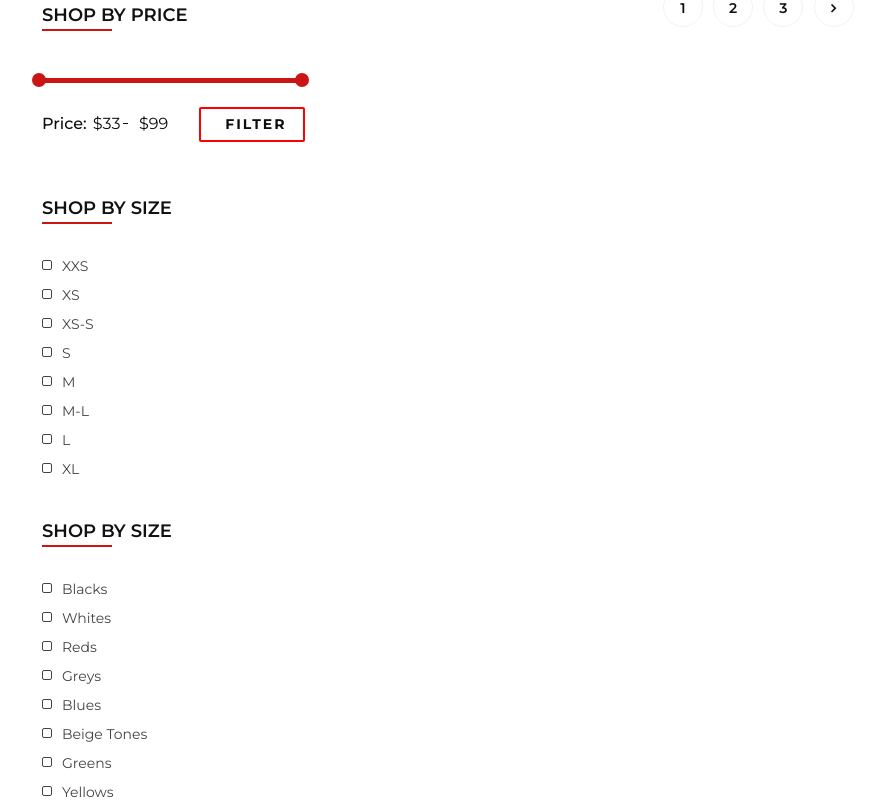
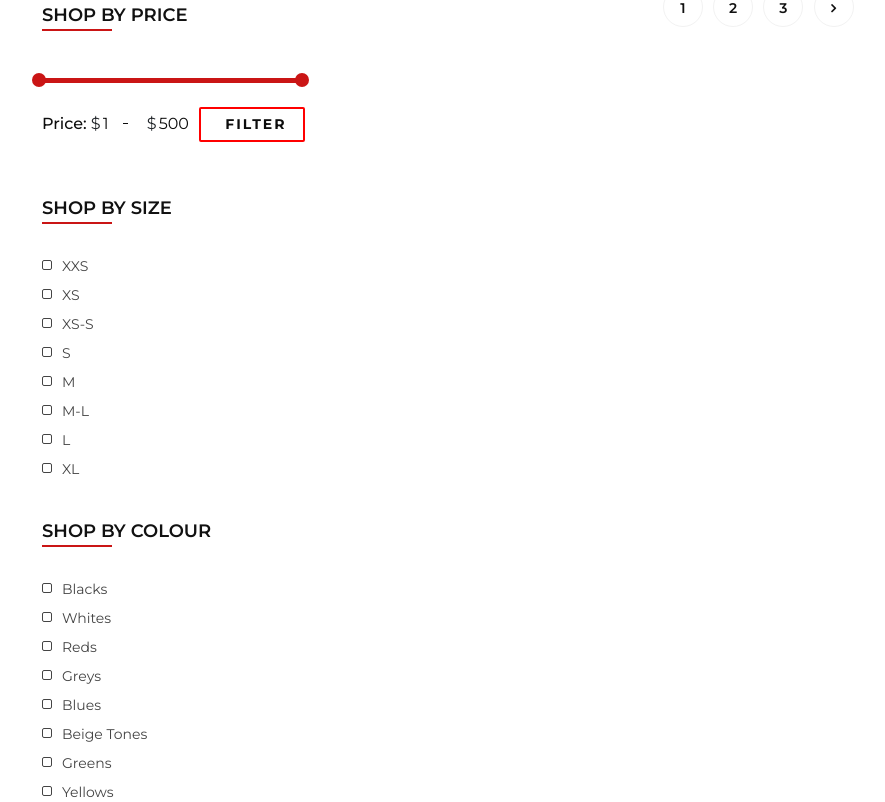
Before and after one commit to laercioigorps/ecommerce, a Django app: template ecommerce/shop/templates/shop/genre_page.html in a window 1280 px wide. Shown: the part 735-1537 px from the top of the page, without its empty margins (28-913 px from the left). Run offline with Django 4.2, Linux system fonts and the light colour scheme; the template is opened without the code that fills it: most values are stand-ins (such as "Sample title", 1, 10 or a date in 2020); some libraries are stand-ins or nearby versions.

Commit message:
update sidebar

```diff
--- a/ecommerce/shop/static/shop/js/main.js
+++ b/ecommerce/shop/static/shop/js/main.js
@@ -184,12 +184,12 @@ Created: Colorib
     max: maxPrice,
     values: [minPrice, maxPrice],
     slide: function (event, ui) {
-        minamount.val('$' + ui.values[0]);
-        maxamount.val('$' + ui.values[1]);
+        minamount.val(ui.values[0]);
+        maxamount.val(ui.values[1]);
         }
     });
-    minamount.val('$' + rangeSlider.slider("values", 0));
-    maxamount.val('$' + rangeSlider.slider("values", 1));
+    minamount.val(rangeSlider.slider("values", 0));
+    maxamount.val(rangeSlider.slider("values", 1));
 
     /*------------------
 		Single Product
--- a/ecommerce/shop/templates/shop/sidebar.html
+++ b/ecommerce/shop/templates/shop/sidebar.html
@@ -93,22 +93,23 @@
             </div>
         </div>
     </div>
+    <form id='myform'>
         <div class="sidebar__filter">
             <div class="section-title">
                 <h4>Shop by price</h4>
             </div>
             <div class="filter-range-wrap">
                 <div class="price-range ui-slider ui-corner-all ui-slider-horizontal ui-widget ui-widget-content"
-            data-min="33" data-max="99"></div>
+                data-min="1" data-max="500"></div>
                 <div class="range-slider">
                     <div class="price-input">
                         <p>Price:</p>
-                    <input type="text" id="minamount">
-                    <input type="text" id="maxamount">
+                        $<input  type="text" id="minamount" name="minamount" >
+                        $<input type="text" id="maxamount"  name="maxamount">
                     </div>
                 </div>
             </div>
-        <a href="#">Filter</a>
+            <a href="#" onclick="document.getElementById('myform').submit()">Filter</a>
         </div>
         <div class="sidebar__sizes">
             <div class="section-title">
@@ -117,91 +118,92 @@
             <div class="size__list">
                 <label for="xxs">
                     xxs
-                <input type="checkbox" id="xxs">
+                    <input type="checkbox" id="xxs" name='size' value='XXS' {% if 'XXS' in filtered_sizes %} checked {% endif %}>
                     <span class="checkmark"></span>
                 </label>
                 <label for="xs">
                     xs
-                <input type="checkbox" id="xs">
+                    <input type="checkbox" id="xs" name='size' value='XS' {% if 'XS' in filtered_sizes %} checked {% endif %}>
                     <span class="checkmark"></span>
                 </label>
                 <label for="xss">
                     xs-s
-                <input type="checkbox" id="xss">
+                    <input type="checkbox" id="xss" name='size' value='XS-S' {% if 'XS-S' in filtered_sizes %} checked {% endif %}>
                     <span class="checkmark"></span>
                 </label>
                 <label for="s">
                     s
-                <input type="checkbox" id="s">
+                    <input type="checkbox" id="s" name='size' value='S' {% if 'S' in filtered_sizes %} checked {% endif %}>
                     <span class="checkmark"></span>
                 </label>
                 <label for="m">
                     m
-                <input type="checkbox" id="m">
+                    <input type="checkbox" id="m" name='size' value='M' {% if 'M' in filtered_sizes %} checked {% endif %}>
                     <span class="checkmark"></span>
                 </label>
                 <label for="ml">
                     m-l
-                <input type="checkbox" id="ml">
+                    <input type="checkbox" id="ml" name='size' value='ML' {% if 'ML' in filtered_sizes %} checked {% endif %}>
                     <span class="checkmark"></span>
                 </label>
                 <label for="l">
                     l
-                <input type="checkbox" id="l">
+                    <input type="checkbox" id="l" name='size' value='L' {% if 'L' in filtered_sizes %} checked {% endif %}>
                     <span class="checkmark"></span>
                 </label>
                 <label for="xl">
                     xl
-                <input type="checkbox" id="xl">
+                    <input type="checkbox" id="xl" name='size' value='XL' {% if 'XL' in filtered_sizes %} checked {% endif %}>
                     <span class="checkmark"></span>
                 </label>
             </div>
         </div>
         <div class="sidebar__color">
             <div class="section-title">
-            <h4>Shop by size</h4>
+                <h4>Shop by Colour</h4>
             </div>
             <div class="size__list color__list">
                 <label for="black">
                     Blacks
-                <input type="checkbox" id="black">
+                    <input type="checkbox" id="black" name="colour" value='Black'>
                     <span class="checkmark"></span>
                 </label>
                 <label for="whites">
                     Whites
-                <input type="checkbox" id="whites">
+                    <input type="checkbox" id="whites" name="colour" value='White'>
                     <span class="checkmark"></span>
                 </label>
                 <label for="reds">
                     Reds
-                <input type="checkbox" id="reds">
+                    <input type="checkbox" id="reds" name="colour" value='Red'>
                     <span class="checkmark"></span>
                 </label>
                 <label for="greys">
                     Greys
-                <input type="checkbox" id="greys">
+                    <input type="checkbox" id="greys" name="colour" value='Grey'>
                     <span class="checkmark"></span>
                 </label>
                 <label for="blues">
                     Blues
-                <input type="checkbox" id="blues">
+                    <input type="checkbox" id="blues" name="colour" value='Blue'>
                     <span class="checkmark"></span>
                 </label>
                 <label for="beige">
                     Beige Tones
-                <input type="checkbox" id="beige">
+                    <input type="checkbox" id="beige" name="colour" value='Beige'>
                     <span class="checkmark"></span>
                 </label>
                 <label for="greens">
                     Greens
-                <input type="checkbox" id="greens">
+                    <input type="checkbox" id="greens" name="colour" value='Green'>
                     <span class="checkmark"></span>
                 </label>
                 <label for="yellows">
                     Yellows
-                <input type="checkbox" id="yellows">
+                    <input type="checkbox" id="yellows" name="colour" value='Yellow'>
                     <span class="checkmark"></span>
                 </label>
             </div>
         </div>
+    </form>
 </div>
```
Lines whose indentation alone changed are shown as unchanged.
